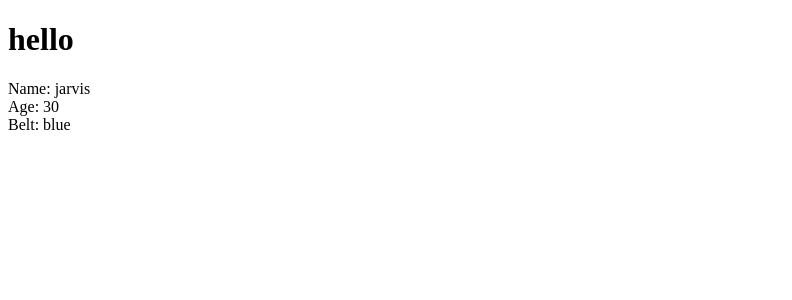
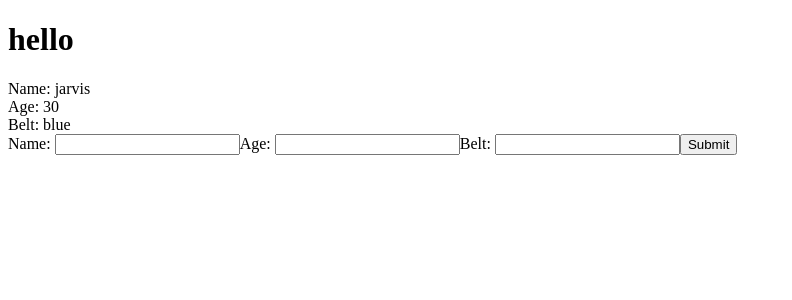
Before and after one commit to jainvishal520/React-Redux-basics-revision, a React (Create React App) app in the folder myapp/: page / in a window 1280 px wide. Shown: the top 300 px of the page, without its empty margins (0-792 px from the left). Built offline with nearby package versions, Linux system fonts and the light colour scheme.

Commit message:
forms extended

```diff
--- /dev/null
+++ b/myapp/src/AddNinja.js
@@ -0,0 +1,40 @@
+import React, { Component } from 'react';
+
+export class AddNinja extends Component {
+
+    state = {
+        name: null,
+        age:null,
+        belt:null
+    }
+
+    handleSubmit = (e) => {
+        e.preventDefault();
+        console.log(this.state);
+    }
+
+    handleChange = (e) => {
+        this.setState({
+            [e.target.id] : e.target.value
+        })
+    }
+
+
+    render(){
+        return(
+            <div>
+                <form onSubmit={this.handleSubmit}>
+                    <label htmlFor="name">Name: </label>
+                    <input type="text" id="name" onChange={this.handleChange}/>
+                    <label htmlFor="age">Age: </label>
+                    <input type="text" id="age" onChange={this.handleChange}/>
+                    <label htmlFor="belt">Belt: </label>
+                    <input type="text" id="belt" onChange={this.handleChange}/>
+                    <button>Submit</button>
+                </form>
+            </div>
+        )
+    }
+}
+
+export default AddNinja;
--- a/myapp/src/App.js
+++ b/myapp/src/App.js
@@ -1,5 +1,7 @@
 import React, { Component } from 'react';
 import Ninjas from './Ninjas';
+import AddNinja from './AddNinja';
+
 class App extends Component {
 
   //We have a state here, so it is a class based component
@@ -16,6 +18,7 @@
       <div>
         <h1>hello</h1>
         <Ninjas ninjas={this.state.ninjas} />
+        <AddNinja />
       </div>
     );
   }
```
